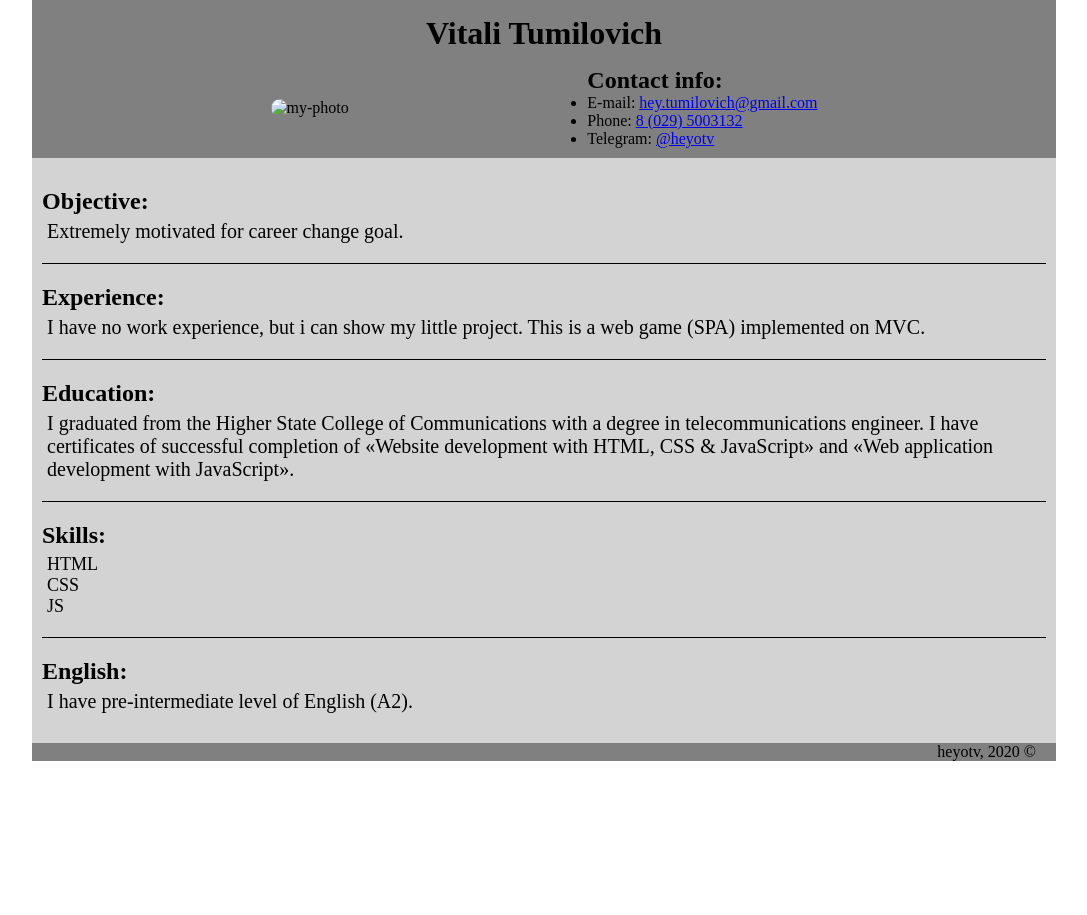
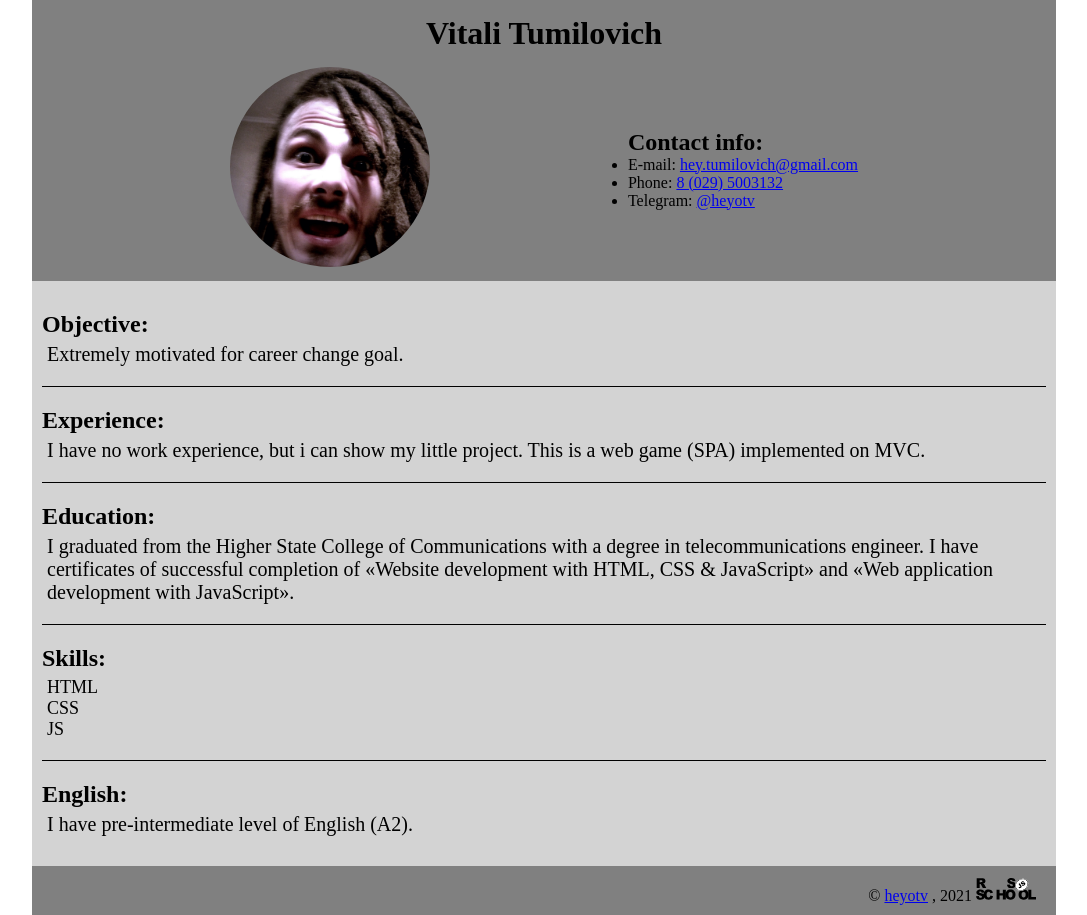
Before and after one commit to heyotv/rsschool-cv, a plain HTML site: page index.html in a window 1280 px wide. Shown: the whole page, without its empty margins (96-1183 px from the left). Before the commit the page ends 800 px from the top, so only its background shows below. Drawn offline with Linux system fonts and the light colour scheme.

Commit message:
feat: add logo and some fixes

```diff
--- a/index.html
+++ b/index.html
@@ -14,7 +14,7 @@
       <h1>Vitali Tumilovich</h1>
       <div class="info-wrapper">
         <div class="photo">
-          <img src="photo.jpg" alt="my-photo" width="200" height="200">
+          <img src="./images/photo.jpg" alt="my-photo" width="200" height="200">
         </div>
         <div class="contacts">
           <h2>Contact info:</h2>
@@ -57,7 +57,14 @@
       </section>
     </main>
     <footer>
-      <p>heyotv, 2020 &copy;</p>
+      <p>
+        &copy;
+        <a href="https://github.com/heyotv" target="_blank">heyotv</a>
+        , 2021
+        <a href="https://rs.school/js/" target="_blank">
+          <img class="logo" src="./images/rs_school_js.svg" alt="logo" width="60" height="25">
+        </a>
+      </p>
     </footer>
   </div>
 </body>
--- a/style.css
+++ b/style.css
@@ -26,7 +26,7 @@ h1 {
   align-items: center;
 }
 
-img {
+.photo img {
   border-radius: 100px;
 }
 
@@ -60,7 +60,9 @@ main p {
 }
 
 footer {
+  display: flex;
+  justify-content: flex-end;
+  align-items: center;
   background-color: grey;
-  text-align: end;
-  padding-right: 20px;
+  padding: 10px 20px 10px 0;
 }
```
Also changed, not shown: images/rs_school_js.svg (added).
